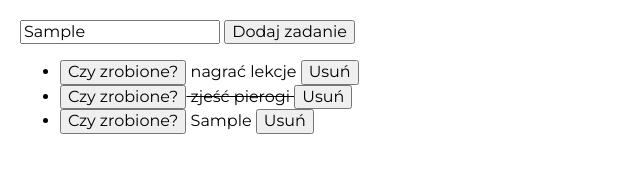
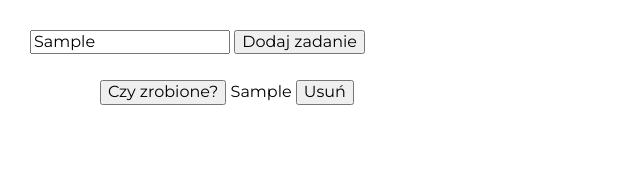
Before and after one commit to GrzegorzPacewicz/ToDoList, a plain HTML site: page index.html in a window 1280 px wide. Both pictures are taken after typing "Sample" into the empty fields and a click on the button "Dodaj zadanie". Shown: the whole page, without its empty margins (0-640 px from the left). Drawn offline with nearby package versions, Linux system fonts and the light colour scheme.

Commit message:
Css rebuild

```diff
--- a/css/form.css
+++ b/css/form.css
@@ -0,0 +1,3 @@
+.formTaskSubmit {
+    padding: 10px;
+}
--- a/css/list.css
+++ b/css/list.css
@@ -1,3 +1,7 @@
+.list{
+    list-style-type: none;
+}
+
 .list__item{
 text-decoration: none;
 }
--- a/index.html
+++ b/index.html
@@ -21,7 +21,7 @@
 
 <body class="body">
   <div class="container">
-    <form class="js-form">
+    <form class="js-form formTaskSubmit">
       <input class="js-newTask" />
       <button>Dodaj zadanie</button>
     </form>
--- a/js/script.js
+++ b/js/script.js
@@ -1,13 +1,6 @@
 {
     const tasks = [
-        {
-            content: "nagrać lekcje",
-            done: false,
-        },
-        {
-            content: "zjeść pierogi",
-            done: true,
-        },
+
     ];
 
     const addNewTask = (newTaskContent) => {
@@ -52,6 +45,7 @@
 
         for (const task of tasks) {
             htmlString += `
+            <ul class="list">
             <li
             class="list__item${task.done ? " list__item--done" : ""}"
             >
@@ -62,6 +56,7 @@
 
 
             </li>
+            </ul.
         `;
         }
 
```
